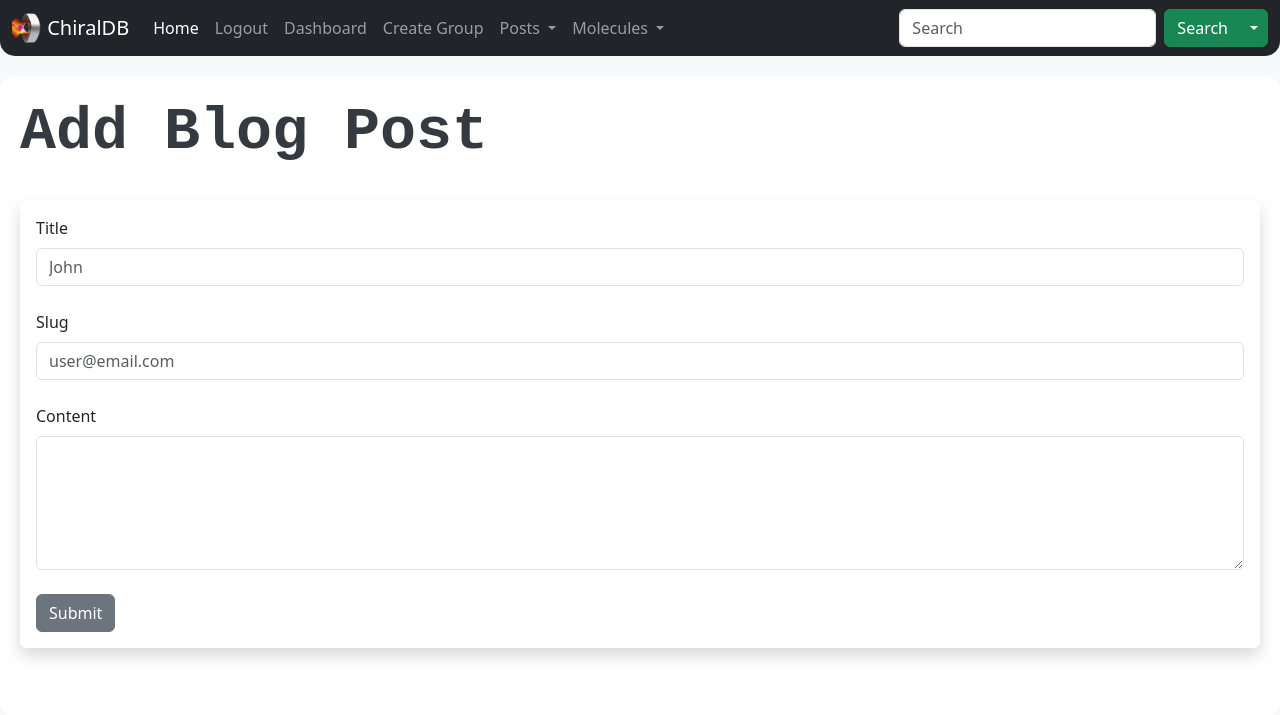
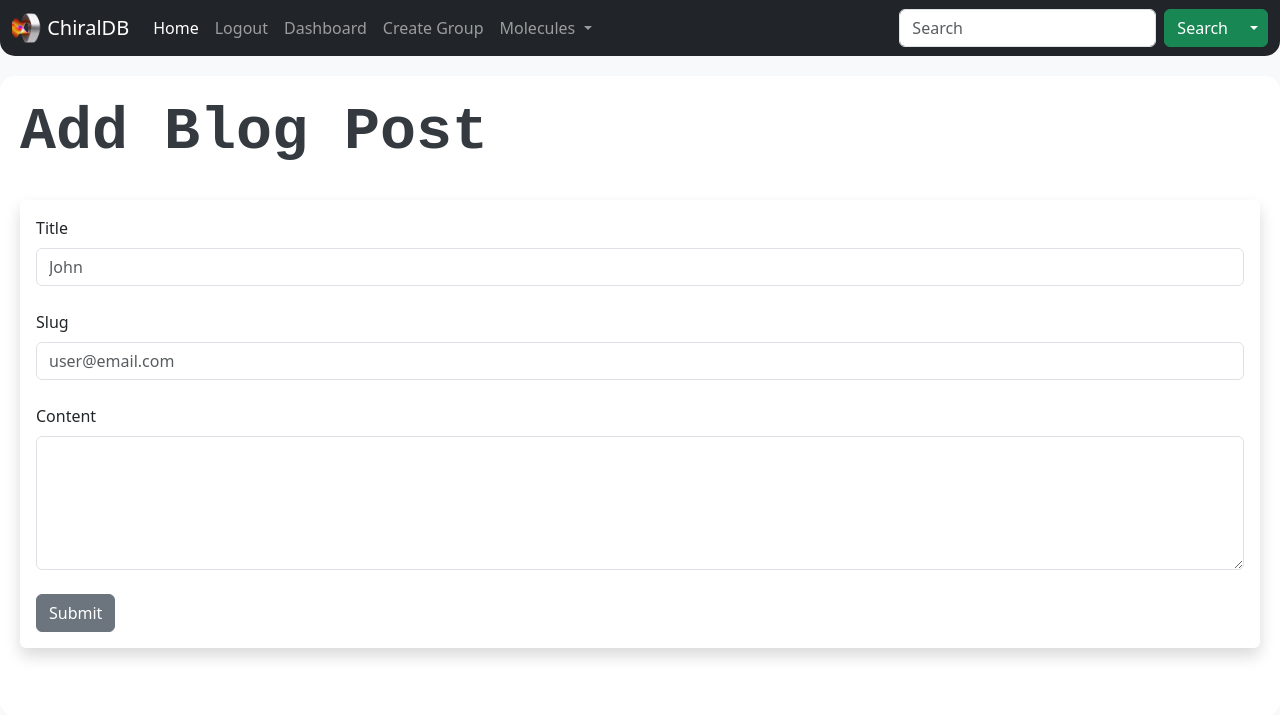
Before and after one commit to Giac97/ChiralDB, a Flask app: page /add-post/ in a window 1280 px wide. Shown: the top 715 px of the page. Run offline with Flask 3, Linux system fonts and the light colour scheme; the visitor is signed in with stand-in values (Sample User, id 1); parts of the project's set-up code (start-up, migrations or seed data) failed here and were passed over; some libraries are stand-ins or nearby versions.

Commit message:
Edit to navbar

```diff
--- a/templates/navbar.html
+++ b/templates/navbar.html
@@ -41,16 +41,7 @@
 
 
 
-          <li class="nav-item dropdown">
-            <a class="nav-link dropdown-toggle"  id="navbarDropdown" role="button" data-bs-toggle="dropdown" aria-expanded="false">
-              Posts
-            </a>
-            <ul class="dropdown-menu" aria-labelledby="navbarDropdown">
-              <li><a class="dropdown-item" href="{{url_for('add_post')}}">Add Posts</a></li>
-              <li><a class="dropdown-item" href="{{url_for('posts')}}">View Posts</a></li>
 
-            </ul>
-          </li>
 
           <li class="nav-item dropdown">
             <a class="nav-link dropdown-toggle"  id="navbarDropdown" role="button" data-bs-toggle="dropdown" aria-expanded="false">
```
